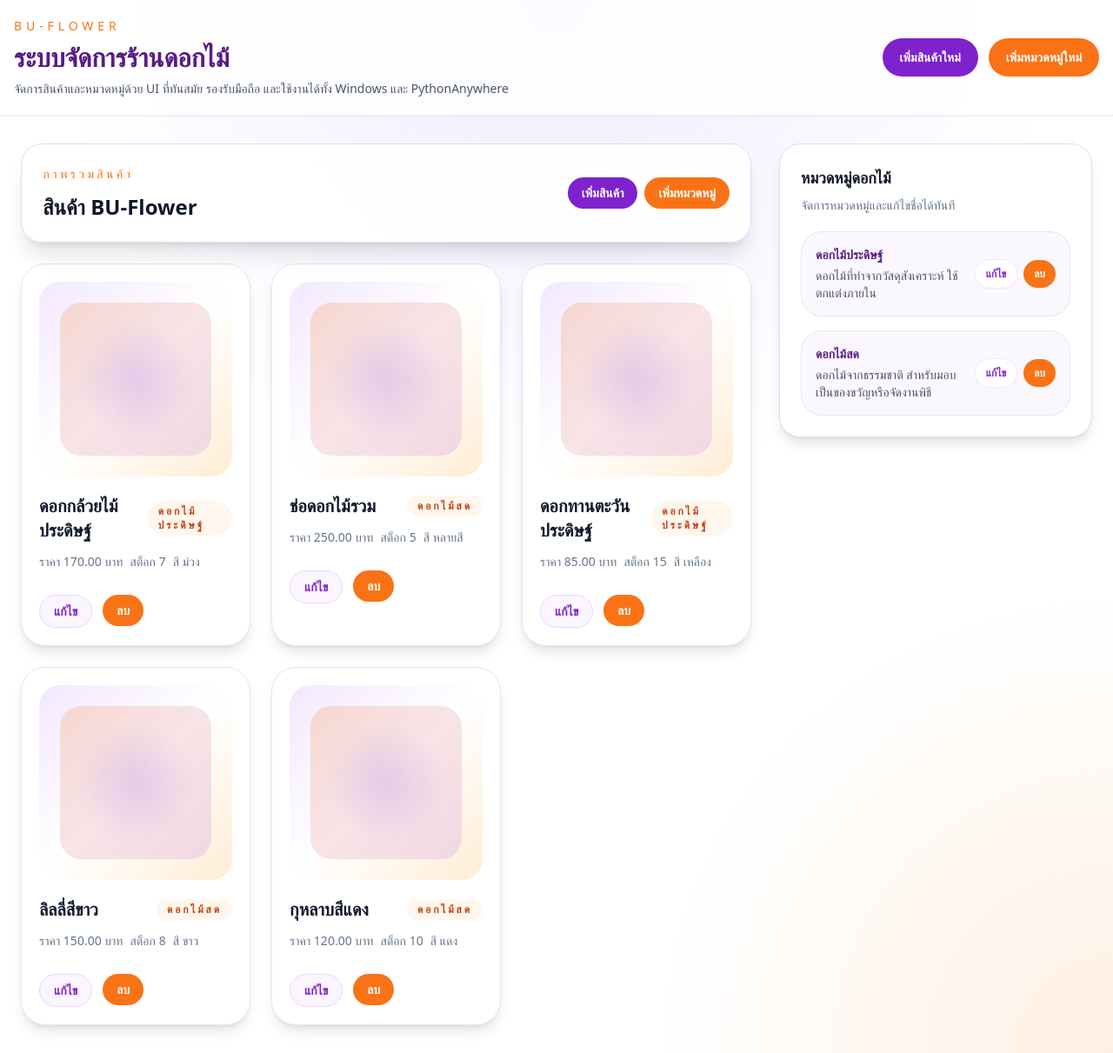
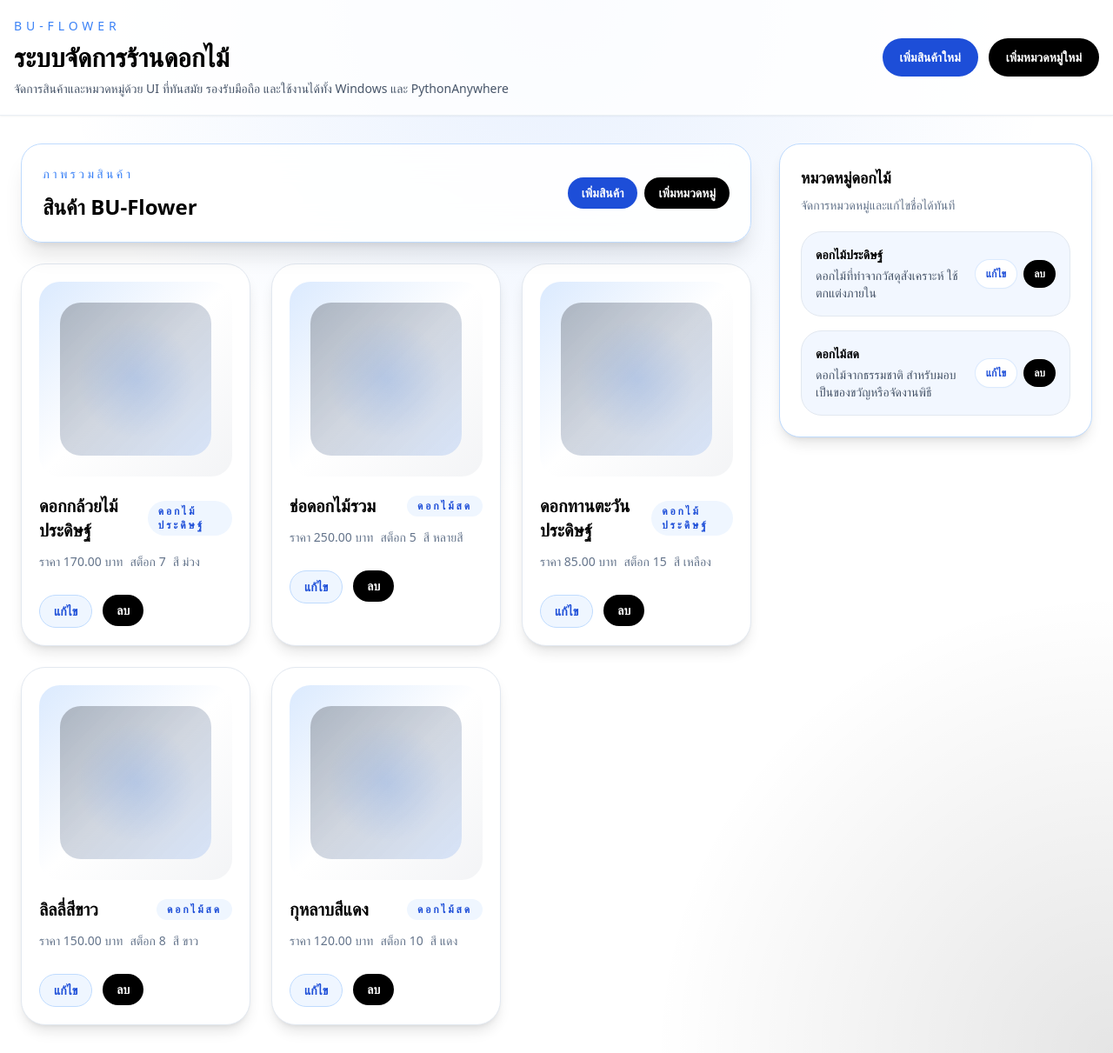
Before and after one commit to kittipoom-apir/Flower_Store, a Flask app: page / in a window 1280 px wide. Shown: the whole page at 87% size. Run offline with Flask 3, Linux system fonts and the light colour scheme; data comes from the database, SQL or seed files in the repository; some libraries are stand-ins or nearby versions.

Commit message:
new update

```diff
--- a/templates/index.html
+++ b/templates/index.html
@@ -6,7 +6,7 @@
     <title>BU-Flower Shop Manager</title>
     <script src="https://cdn.tailwindcss.com"></script>
     <style>
-        body { background-image: radial-gradient(circle at top, rgba(139,92,246,0.12), transparent 42%), radial-gradient(circle at bottom right, rgba(251,146,60,0.14), transparent 30%); }
+        body { background-image: radial-gradient(circle at top, rgba(59,130,246,0.12), transparent 42%), radial-gradient(circle at bottom right, rgba(0,0,0,0.1), transparent 30%); }
         .glass { backdrop-filter: blur(18px); background-color: rgba(255,255,255,0.72); }
     </style>
 </head>
@@ -14,13 +14,13 @@
     <header class="sticky top-0 z-20 border-b border-slate-200/70 bg-white/80 shadow-sm">
         <div class="mx-auto flex max-w-7xl flex-col gap-3 px-4 py-5 sm:flex-row sm:items-center sm:justify-between">
             <div>
-                <p class="text-sm uppercase tracking-[0.35em] text-orange-500">BU-Flower</p>
-                <h1 class="mt-2 text-3xl font-semibold text-purple-900">ระบบจัดการร้านดอกไม้</h1>
+                <p class="text-sm uppercase tracking-[0.35em] text-blue-500">BU-Flower</p>
+                <h1 class="mt-2 text-3xl font-semibold text-black">ระบบจัดการร้านดอกไม้</h1>
                 <p class="mt-2 max-w-2xl text-sm text-slate-600">จัดการสินค้าและหมวดหมู่ด้วย UI ที่ทันสมัย รองรับมือถือ และใช้งานได้ทั้ง Windows และ PythonAnywhere</p>
             </div>
             <div class="flex flex-wrap gap-3">
-                <a href="{{ url_for('flower_new') }}" class="rounded-full bg-purple-700 px-5 py-3 text-sm font-semibold text-white transition hover:bg-purple-800">เพิ่มสินค้าใหม่</a>
-                <a href="{{ url_for('category_new') }}" class="rounded-full bg-orange-500 px-5 py-3 text-sm font-semibold text-white transition hover:bg-orange-600">เพิ่มหมวดหมู่ใหม่</a>
+                <a href="{{ url_for('flower_new') }}" class="rounded-full bg-blue-700 px-5 py-3 text-sm font-semibold text-white transition hover:bg-blue-800">เพิ่มสินค้าใหม่</a>
+                <a href="{{ url_for('category_new') }}" class="rounded-full bg-black px-5 py-3 text-sm font-semibold text-white transition hover:bg-gray-900">เพิ่มหมวดหมู่ใหม่</a>
             </div>
         </div>
     </header>
@@ -29,15 +29,15 @@
         {% if page == 'home' %}
             <section class="grid gap-8 lg:grid-cols-[1.4fr_0.6fr]">
                 <div>
-                    <div class="mb-6 rounded-3xl border border-purple-200 bg-white/90 p-6 shadow-xl glass">
+                    <div class="mb-6 rounded-3xl border border-blue-200 bg-white/90 p-6 shadow-xl glass">
                         <div class="flex flex-col gap-4 sm:flex-row sm:items-center sm:justify-between">
                             <div>
-                                <p class="text-sm uppercase tracking-[0.24em] text-orange-500">ภาพรวมสินค้า</p>
-                                <h2 class="mt-3 text-2xl font-semibold text-slate-900">สินค้า BU-Flower</h2>
+                                <p class="text-sm uppercase tracking-[0.24em] text-blue-500">ภาพรวมสินค้า</p>
+                                <h2 class="mt-3 text-2xl font-semibold text-black">สินค้า BU-Flower</h2>
                             </div>
                             <div class="grid gap-2 sm:auto-cols-auto sm:grid-flow-col">
-                                <a href="{{ url_for('flower_new') }}" class="rounded-full bg-purple-700 px-4 py-2 text-sm font-semibold text-white transition hover:bg-purple-800">เพิ่มสินค้า</a>
-                                <a href="{{ url_for('category_new') }}" class="rounded-full bg-orange-500 px-4 py-2 text-sm font-semibold text-white transition hover:bg-orange-600">เพิ่มหมวดหมู่</a>
+                                <a href="{{ url_for('flower_new') }}" class="rounded-full bg-blue-700 px-4 py-2 text-sm font-semibold text-white transition hover:bg-blue-800">เพิ่มสินค้า</a>
+                                <a href="{{ url_for('category_new') }}" class="rounded-full bg-black px-4 py-2 text-sm font-semibold text-white transition hover:bg-gray-900">เพิ่มหมวดหมู่</a>
                             </div>
                         </div>
                     </div>
@@ -45,13 +45,13 @@
                     <div class="grid gap-6 sm:grid-cols-2 xl:grid-cols-3">
                         {% for flower in flowers %}
                             <article class="group overflow-hidden rounded-[28px] border border-slate-200 bg-white p-5 shadow-lg transition hover:-translate-y-1 hover:shadow-2xl">
-                                <div class="mb-5 overflow-hidden rounded-3xl bg-gradient-to-br from-purple-100 via-white to-orange-100 p-6">
-                                    <div class="h-44 rounded-3xl bg-[radial-gradient(circle_at_center,rgba(139,92,246,0.18),transparent_55%),linear-gradient(135deg,rgba(251,146,60,0.24),rgba(168,85,247,0.16))]"></div>
+                                <div class="mb-5 overflow-hidden rounded-3xl bg-gradient-to-br from-blue-100 via-white to-gray-100 p-6">
+                                    <div class="h-44 rounded-3xl bg-[radial-gradient(circle_at_center,rgba(59,130,246,0.18),transparent_55%),linear-gradient(135deg,rgba(0,0,0,0.24),rgba(59,130,246,0.16))]"></div>
                                 </div>
                                 <div class="space-y-3">
                                     <div class="flex items-center justify-between gap-3">
-                                        <h3 class="text-xl font-semibold text-slate-900">{{ flower['name'] }}</h3>
-                                        <span class="rounded-full bg-orange-50 px-3 py-1 text-xs font-semibold uppercase tracking-[0.24em] text-orange-700">{{ flower['category_name'] }}</span>
+                                        <h3 class="text-xl font-semibold text-black">{{ flower['name'] }}</h3>
+                                        <span class="rounded-full bg-blue-50 px-3 py-1 text-xs font-semibold uppercase tracking-[0.24em] text-blue-700">{{ flower['category_name'] }}</span>
                                     </div>
                                     <div class="flex flex-wrap gap-2 text-sm text-slate-500">
                                         <span>ราคา {{ '%.2f' | format(flower['price']) }} บาท</span>
@@ -59,9 +59,9 @@
                                         <span>สี {{ flower['color'] or 'ไม่ระบุ' }}</span>
                                     </div>
                                     <div class="flex flex-wrap gap-3 pt-4">
-                                        <a href="{{ url_for('flower_edit', flower_id=flower['id']) }}" class="inline-flex items-center justify-center rounded-full border border-purple-200 bg-purple-50 px-4 py-2 text-sm font-semibold text-purple-700 transition hover:bg-purple-100">แก้ไข</a>
+                                        <a href="{{ url_for('flower_edit', flower_id=flower['id']) }}" class="inline-flex items-center justify-center rounded-full border border-blue-200 bg-blue-50 px-4 py-2 text-sm font-semibold text-blue-700 transition hover:bg-blue-100">แก้ไข</a>
                                         <form action="{{ url_for('flower_delete', flower_id=flower['id']) }}" method="post" class="inline">
-                                            <button type="submit" class="inline-flex items-center justify-center rounded-full bg-orange-500 px-4 py-2 text-sm font-semibold text-white transition hover:bg-orange-600">ลบ</button>
+                                            <button type="submit" class="inline-flex items-center justify-center rounded-full bg-black px-4 py-2 text-sm font-semibold text-white transition hover:bg-gray-900">ลบ</button>
                                         </form>
                                     </div>
                                 </div>
@@ -75,21 +75,21 @@
                 </div>
 
                 <aside class="space-y-6">
-                    <div class="rounded-3xl border border-purple-200 bg-white p-6 shadow-lg">
-                        <h3 class="text-lg font-semibold text-slate-900">หมวดหมู่ดอกไม้</h3>
+                    <div class="rounded-3xl border border-blue-200 bg-white p-6 shadow-lg">
+                        <h3 class="text-lg font-semibold text-black">หมวดหมู่ดอกไม้</h3>
                         <p class="mt-2 text-sm text-slate-500">จัดการหมวดหมู่และแก้ไขชื่อได้ทันที</p>
                         <div class="mt-5 space-y-4">
                             {% for category in categories %}
-                                <div class="rounded-3xl border border-slate-200 bg-purple-50/80 p-4">
+                                <div class="rounded-3xl border border-slate-200 bg-blue-50/80 p-4">
                                     <div class="flex items-center justify-between gap-3">
                                         <div>
-                                            <h4 class="text-sm font-semibold text-purple-900">{{ category['name'] }}</h4>
+                                            <h4 class="text-sm font-semibold text-black">{{ category['name'] }}</h4>
                                             <p class="mt-1 text-sm text-slate-600">{{ category['description'] or 'ไม่มีคำอธิบาย' }}</p>
                                         </div>
                                         <div class="flex items-center gap-2">
-                                            <a href="{{ url_for('category_edit', category_id=category['id']) }}" class="rounded-full bg-white px-3 py-2 text-xs font-semibold text-purple-700 shadow-sm ring-1 ring-purple-100 transition hover:bg-purple-50">แก้ไข</a>
+                                            <a href="{{ url_for('category_edit', category_id=category['id']) }}" class="rounded-full bg-white px-3 py-2 text-xs font-semibold text-blue-700 shadow-sm ring-1 ring-blue-100 transition hover:bg-blue-50">แก้ไข</a>
                                             <form action="{{ url_for('category_delete', category_id=category['id']) }}" method="post">
-                                                <button type="submit" class="rounded-full bg-orange-500 px-3 py-2 text-xs font-semibold text-white transition hover:bg-orange-600">ลบ</button>
+                                                <button type="submit" class="rounded-full bg-black px-3 py-2 text-xs font-semibold text-white transition hover:bg-gray-900">ลบ</button>
                                             </form>
                                         </div>
                                     </div>
@@ -105,34 +105,34 @@
             <section class="mx-auto max-w-3xl rounded-[32px] border border-slate-200 bg-white/90 p-8 shadow-xl glass">
                 <div class="mb-8 flex flex-col gap-3 sm:flex-row sm:items-center sm:justify-between">
                     <div>
-                        <p class="text-sm uppercase tracking-[0.3em] text-orange-500">จัดการสินค้า</p>
-                        <h2 class="text-3xl font-semibold text-slate-900">{{ 'เพิ่มสินค้าใหม่' if form_type == 'new' else 'แก้ไขสินค้า' }}</h2>
+                        <p class="text-sm uppercase tracking-[0.3em] text-blue-500">จัดการสินค้า</p>
+                        <h2 class="text-3xl font-semibold text-black">{{ 'เพิ่มสินค้าใหม่' if form_type == 'new' else 'แก้ไขสินค้า' }}</h2>
                     </div>
-                    <a href="{{ url_for('index') }}" class="inline-flex rounded-full bg-purple-700 px-5 py-3 text-sm font-semibold text-white transition hover:bg-purple-800">กลับหน้าหลัก</a>
+                    <a href="{{ url_for('index') }}" class="inline-flex rounded-full bg-blue-700 px-5 py-3 text-sm font-semibold text-white transition hover:bg-blue-800">กลับหน้าหลัก</a>
                 </div>
                 <form action="" method="post" class="space-y-6">
                     <label class="block">
                         <span class="text-sm font-semibold text-slate-700">ชื่อสินค้า</span>
-                        <input type="text" name="name" value="{{ flower['name'] if flower else '' }}" required class="mt-2 w-full rounded-3xl border border-slate-300 bg-slate-50 px-4 py-3 text-sm outline-none transition focus:border-purple-400 focus:ring-2 focus:ring-purple-100" />
+                        <input type="text" name="name" value="{{ flower['name'] if flower else '' }}" required class="mt-2 w-full rounded-3xl border border-slate-300 bg-slate-50 px-4 py-3 text-sm outline-none transition focus:border-blue-400 focus:ring-2 focus:ring-blue-100" />
                     </label>
                     <div class="grid gap-4 sm:grid-cols-2">
                         <label class="block">
                             <span class="text-sm font-semibold text-slate-700">ราคา (บาท)</span>
-                            <input type="number" name="price" step="0.01" value="{{ flower['price'] if flower else '' }}" required class="mt-2 w-full rounded-3xl border border-slate-300 bg-slate-50 px-4 py-3 text-sm outline-none transition focus:border-purple-400 focus:ring-2 focus:ring-purple-100" />
+                            <input type="number" name="price" step="0.01" value="{{ flower['price'] if flower else '' }}" required class="mt-2 w-full rounded-3xl border border-slate-300 bg-slate-50 px-4 py-3 text-sm outline-none transition focus:border-blue-400 focus:ring-2 focus:ring-blue-100" />
                         </label>
                         <label class="block">
                             <span class="text-sm font-semibold text-slate-700">สต็อก</span>
-                            <input type="number" name="stock" value="{{ flower['stock'] if flower else '' }}" required class="mt-2 w-full rounded-3xl border border-slate-300 bg-slate-50 px-4 py-3 text-sm outline-none transition focus:border-purple-400 focus:ring-2 focus:ring-purple-100" />
+                            <input type="number" name="stock" value="{{ flower['stock'] if flower else '' }}" required class="mt-2 w-full rounded-3xl border border-slate-300 bg-slate-50 px-4 py-3 text-sm outline-none transition focus:border-blue-400 focus:ring-2 focus:ring-blue-100" />
                         </label>
                     </div>
                     <div class="grid gap-4 sm:grid-cols-2">
                         <label class="block">
                             <span class="text-sm font-semibold text-slate-700">สี</span>
-                            <input type="text" name="color" value="{{ flower['color'] if flower else '' }}" class="mt-2 w-full rounded-3xl border border-slate-300 bg-slate-50 px-4 py-3 text-sm outline-none transition focus:border-purple-400 focus:ring-2 focus:ring-purple-100" />
+                            <input type="text" name="color" value="{{ flower['color'] if flower else '' }}" class="mt-2 w-full rounded-3xl border border-slate-300 bg-slate-50 px-4 py-3 text-sm outline-none transition focus:border-blue-400 focus:ring-2 focus:ring-blue-100" />
                         </label>
                         <label class="block">
                             <span class="text-sm font-semibold text-slate-700">หมวดหมู่</span>
-                            <select name="category_id" required class="mt-2 w-full rounded-3xl border border-slate-300 bg-slate-50 px-4 py-3 text-sm outline-none transition focus:border-purple-400 focus:ring-2 focus:ring-purple-100">
+                            <select name="category_id" required class="mt-2 w-full rounded-3xl border border-slate-300 bg-slate-50 px-4 py-3 text-sm outline-none transition focus:border-blue-400 focus:ring-2 focus:ring-blue-100">
                                 <option value="">เลือกหมวดหมู่</option>
                                 {% for category in categories %}
                                     <option value="{{ category['id'] }}" {% if flower and flower['category_id'] == category['id'] %}selected{% endif %}>{{ category['name'] }}</option>
@@ -141,7 +141,7 @@
                         </label>
                     </div>
                     <div class="flex flex-wrap gap-3 pt-3">
-                        <button type="submit" class="inline-flex items-center justify-center rounded-full bg-purple-700 px-6 py-3 text-sm font-semibold text-white transition hover:bg-purple-800">บันทึกข้อมูล</button>
+                        <button type="submit" class="inline-flex items-center justify-center rounded-full bg-blue-700 px-6 py-3 text-sm font-semibold text-white transition hover:bg-blue-800">บันทึกข้อมูล</button>
                         <a href="{{ url_for('index') }}" class="inline-flex items-center justify-center rounded-full border border-slate-300 bg-white px-6 py-3 text-sm font-semibold text-slate-700 transition hover:bg-slate-50">ยกเลิก</a>
                     </div>
                 </form>
@@ -150,22 +150,22 @@
             <section class="mx-auto max-w-3xl rounded-[32px] border border-slate-200 bg-white/90 p-8 shadow-xl glass">
                 <div class="mb-8 flex flex-col gap-3 sm:flex-row sm:items-center sm:justify-between">
                     <div>
-                        <p class="text-sm uppercase tracking-[0.3em] text-orange-500">จัดการหมวดหมู่</p>
-                        <h2 class="text-3xl font-semibold text-slate-900">{{ 'เพิ่มหมวดหมู่ใหม่' if form_type == 'new' else 'แก้ไขหมวดหมู่' }}</h2>
+                        <p class="text-sm uppercase tracking-[0.3em] text-blue-500">จัดการหมวดหมู่</p>
+                        <h2 class="text-3xl font-semibold text-black">{{ 'เพิ่มหมวดหมู่ใหม่' if form_type == 'new' else 'แก้ไขหมวดหมู่' }}</h2>
                     </div>
-                    <a href="{{ url_for('index') }}" class="inline-flex rounded-full bg-purple-700 px-5 py-3 text-sm font-semibold text-white transition hover:bg-purple-800">กลับหน้าหลัก</a>
+                    <a href="{{ url_for('index') }}" class="inline-flex rounded-full bg-blue-700 px-5 py-3 text-sm font-semibold text-white transition hover:bg-blue-800">กลับหน้าหลัก</a>
                 </div>
                 <form action="" method="post" class="space-y-6">
                     <label class="block">
                         <span class="text-sm font-semibold text-slate-700">ชื่อหมวดหมู่</span>
-                        <input type="text" name="name" value="{{ category['name'] if category else '' }}" required class="mt-2 w-full rounded-3xl border border-slate-300 bg-slate-50 px-4 py-3 text-sm outline-none transition focus:border-orange-400 focus:ring-2 focus:ring-orange-100" />
+                        <input type="text" name="name" value="{{ category['name'] if category else '' }}" required class="mt-2 w-full rounded-3xl border border-slate-300 bg-slate-50 px-4 py-3 text-sm outline-none transition focus:border-blue-400 focus:ring-2 focus:ring-blue-100" />
                     </label>
                     <label class="block">
                         <span class="text-sm font-semibold text-slate-700">คำอธิบาย</span>
-                        <textarea name="description" rows="4" class="mt-2 w-full rounded-3xl border border-slate-300 bg-slate-50 px-4 py-3 text-sm outline-none transition focus:border-orange-400 focus:ring-2 focus:ring-orange-100">{{ category['description'] if category else '' }}</textarea>
+                        <textarea name="description" rows="4" class="mt-2 w-full rounded-3xl border border-slate-300 bg-slate-50 px-4 py-3 text-sm outline-none transition focus:border-blue-400 focus:ring-2 focus:ring-blue-100">{{ category['description'] if category else '' }}</textarea>
                     </label>
                     <div class="flex flex-wrap gap-3 pt-3">
-                        <button type="submit" class="inline-flex items-center justify-center rounded-full bg-orange-500 px-6 py-3 text-sm font-semibold text-white transition hover:bg-orange-600">บันทึกหมวดหมู่</button>
+                        <button type="submit" class="inline-flex items-center justify-center rounded-full bg-black px-6 py-3 text-sm font-semibold text-white transition hover:bg-gray-900">บันทึกหมวดหมู่</button>
                         <a href="{{ url_for('index') }}" class="inline-flex items-center justify-center rounded-full border border-slate-300 bg-white px-6 py-3 text-sm font-semibold text-slate-700 transition hover:bg-slate-50">ยกเลิก</a>
                     </div>
                 </form>
```
